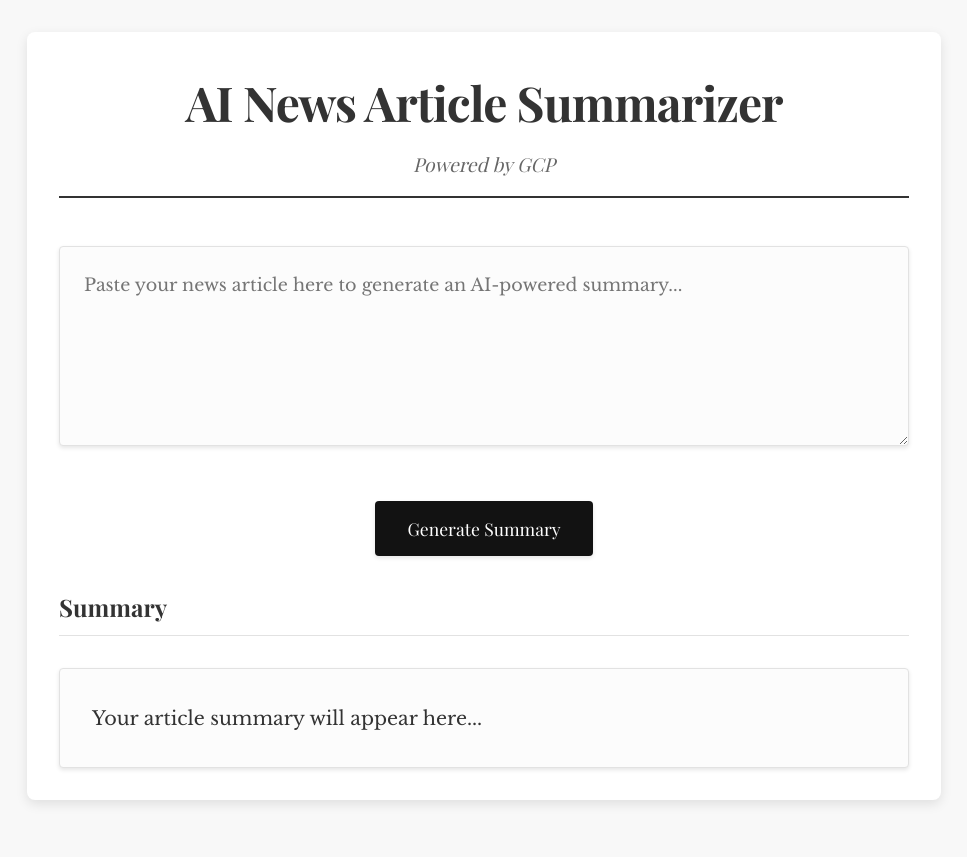
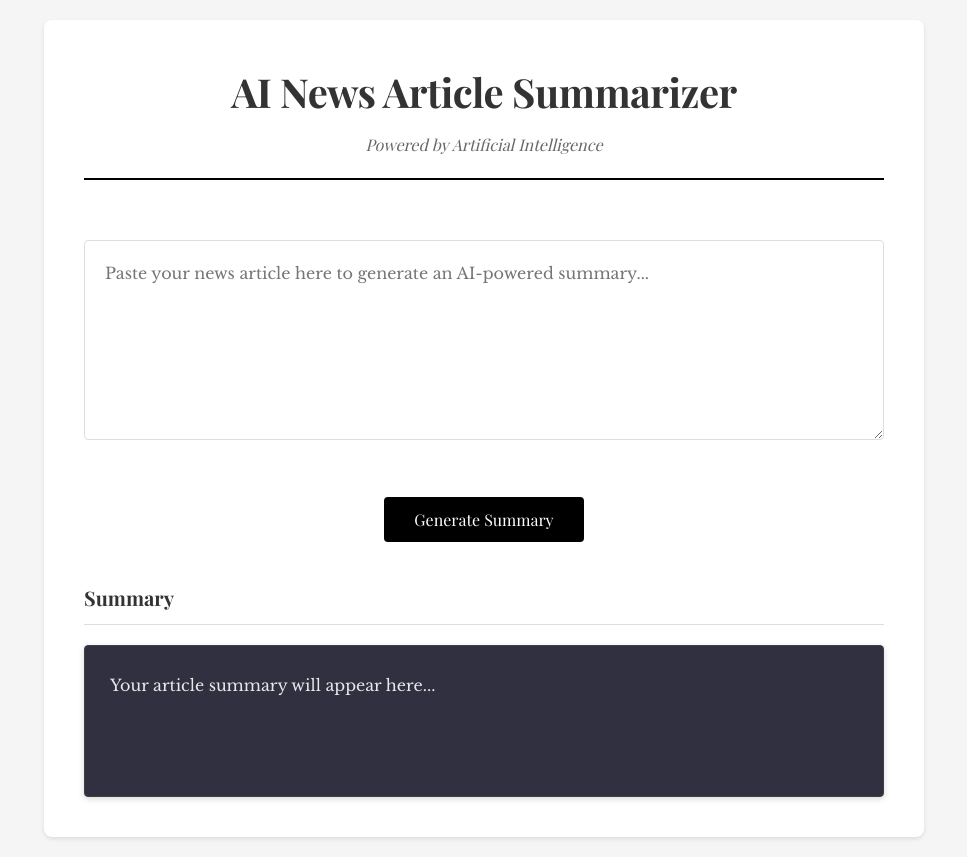
Before and after one commit to aknlite48/Online-News-Summarizer, a Flask app: page / in a window 1280 px wide. Shown: the whole page, without its empty margins (156-1123 px from the left). Before the commit the page ends 804 px from the top, so only its background shows below. Run offline with Flask 3, Linux system fonts and the light colour scheme.

Commit message:
NY style improved with grey summary box

```diff
--- a/templates/index.html
+++ b/templates/index.html
@@ -11,170 +11,165 @@
             --font-body: 'Libre Baskerville', Georgia, serif;
             --color-text: #333333;
             --color-background: #ffffff;
-            --color-accent: #666666;
             --color-border: #e2e2e2;
-            --color-button: #121212;
-            --color-button-hover: #333333;
-            --box-shadow: 0 2px 4px rgba(0, 0, 0, 0.1);
+            --summary-bg: #303040;
+            --summary-text: #e8e8e8;
+            --summary-border: #404040;
         }
 
         body {
             font-family: var(--font-body);
-            background: #f8f8f8;
+            background: #f5f5f5;
             margin: 0;
-            padding: 0;
+            padding: 20px;
             min-height: 100vh;
             color: var(--color-text);
             line-height: 1.6;
         }
 
         .container {
-            max-width: 850px;
-            margin: 2rem auto;
-            padding: 2rem;
-            background: var(--color-background);
-            box-shadow: 0 4px 12px rgba(0, 0, 0, 0.1);
+            max-width: 800px;
+            margin: 0 auto;
+            background: white;
+            padding: 40px;
             border-radius: 8px;
+            box-shadow: 0 2px 4px rgba(0, 0, 0, 0.1);
         }
 
         .header {
             text-align: center;
-            border-bottom: 2px solid var(--color-text);
-            margin-bottom: 2rem;
-            padding-bottom: 1rem;
+            margin-bottom: 40px;
+            padding-bottom: 20px;
+            border-bottom: 2px solid #000;
         }
 
         h1 {
             font-family: var(--font-serif);
-            font-size: 3rem;
-            font-weight: 700;
+            font-size: 2.5rem;
             margin: 0;
-            letter-spacing: -0.02em;
-            color: var(--color-text);
+            letter-spacing: -0.5px;
         }
 
         .subtitle {
             font-family: var(--font-serif);
             font-style: italic;
-            color: var(--color-accent);
-            font-size: 1.2rem;
-            margin-top: 0.5rem;
+            color: #666;
+            margin-top: 8px;
         }
 
         textarea {
             width: 100%;
-            padding: 1.5rem;
-            border: 1px solid var(--color-border);
+            height: 200px;
+            padding: 20px;
+            border: 1px solid #ddd;
             border-radius: 4px;
+            font-family: var(--font-body);
+            font-size: 16px;
+            line-height: 1.6;
+            margin: 20px 0;
+            box-sizing: border-box;
             resize: vertical;
-            font-family: var(--font-body);
-            font-size: 1.1rem;
-            line-height: 1.6;
-            margin: 1rem 0;
-            box-sizing: border-box;
-            min-height: 200px;
-            box-shadow: var(--box-shadow);
-            background: #fcfcfc;
         }
 
         textarea:focus {
             outline: none;
-            border-color: var(--color-text);
-            box-shadow: 0 0 0 2px rgba(51, 51, 51, 0.1);
+            border-color: #000;
+            box-shadow: 0 0 0 2px rgba(0, 0, 0, 0.1);
         }
 
         button {
-            background: var(--color-button);
+            background: #000;
             color: white;
             border: none;
-            padding: 1rem 2rem;
+            padding: 12px 24px;
             font-family: var(--font-serif);
-            font-size: 1.1rem;
+            font-size: 16px;
             cursor: pointer;
-            transition: all 0.3s ease;
             display: block;
-            margin: 2rem auto;
+            margin: 30px auto;
             min-width: 200px;
-            box-shadow: var(--box-shadow);
             border-radius: 4px;
+            transition: background-color 0.3s;
         }
 
         button:hover {
-            background: var(--color-button-hover);
-            transform: translateY(-1px);
-            box-shadow: 0 6px 12px rgba(0, 0, 0, 0.1);
-        }
-
-        #summaryOutput {
-            font-family: var(--font-body);
-            font-size: 1.2rem;
-            line-height: 1.8;
-            margin-top: 2rem;
-            padding: 2rem;
-            border: 1px solid var(--color-border);
-            border-radius: 4px;
-            color: var(--color-text);
-            background: #fcfcfc;
-            box-shadow: var(--box-shadow);
-            white-space: pre-wrap;
-            word-wrap: break-word;
-            overflow-wrap: break-word;
-            max-width: 100%;
-            box-sizing: border-box;
+            background: #333;
         }
 
         .section-title {
             font-family: var(--font-serif);
-            font-size: 1.5rem;
-            font-weight: 700;
-            margin: 2rem 0 1rem;
-            color: var(--color-text);
-            padding-bottom: 0.5rem;
-            border-bottom: 1px solid var(--color-border);
+            font-size: 1.25rem;
+            font-weight: bold;
+            margin: 40px 0 20px;
+            padding-bottom: 10px;
+            border-bottom: 1px solid #ddd;
         }
 
-        .error {
-            color: #c41e3a;
-            font-style: italic;
-            padding: 1rem;
-            border-left: 3px solid #c41e3a;
-            background: #fff8f8;
-            margin: 1rem 0;
-            box-shadow: var(--box-shadow);
+        #summaryOutput {
+            background: var(--summary-bg);
+            color: var(--summary-text);
+            padding: 25px;
+            border-radius: 4px;
+            font-size: 16px;
+            line-height: 1.8;
+            margin-top: 20px;
+            box-shadow: 0 2px 6px rgba(0, 0, 0, 0.15);
+            min-height: 100px;
+            white-space: pre-wrap;
+            word-wrap: break-word;
+            border: 1px solid var(--summary-border);
+        }
+
+        #summaryOutput.error {
+            background: var(--summary-bg);
+            color: #ff6b6b;
+            padding: 15px;
+            border-radius: 4px;
+            margin-top: 10px;
+            border-left: 4px solid #ff4444;
+            border-top: 1px solid #ff4444;
+            border-right: 1px solid #ff4444;
+            border-bottom: 1px solid #ff4444;
         }
 
         .typing-indicator {
             display: inline-flex;
             align-items: center;
-            gap: 0.5rem;
-            padding: 0.5rem 1rem;
-            margin-top: 1rem;
+            gap: 8px;
+            padding: 10px;
         }
 
         .typing-dot {
-            width: 0.4rem;
-            height: 0.4rem;
-            background: var(--color-text);
+            width: 8px;
+            height: 8px;
+            background: var(--summary-text);
             border-radius: 50%;
-            animation: typingAnimation 1.4s infinite;
+            animation: typing 1.4s infinite;
         }
 
         .typing-dot:nth-child(2) { animation-delay: 0.2s; }
         .typing-dot:nth-child(3) { animation-delay: 0.4s; }
 
-        @keyframes typingAnimation {
+        @keyframes typing {
             0%, 60%, 100% { transform: translateY(0); }
-            30% { transform: translateY(-4px); }
+            30% { transform: translateY(-6px); }
         }
 
         @media (max-width: 768px) {
+            body {
+                padding: 10px;
+            }
+
             .container {
-                padding: 1rem;
-                margin: 1rem;
+                padding: 20px;
             }
 
             h1 {
                 font-size: 2rem;
+            }
+
+            textarea {
+                height: 150px;
             }
 
             button {
@@ -187,8 +182,9 @@
     <div class="container">
         <div class="header">
             <h1>AI News Article Summarizer</h1>
-            <div class="subtitle">Powered by GCP</div>
+            <div class="subtitle">Powered by Artificial Intelligence</div>
         </div>
+
         <form id="summarizationForm">
             <textarea
                 id="textInput"
@@ -196,6 +192,7 @@
             ></textarea>
             <button type="button" onclick="summarizeText()">Generate Summary</button>
         </form>
+
         <div class="section-title">Summary</div>
         <div id="summaryOutput">Your article summary will appear here...</div>
     </div>
@@ -249,7 +246,6 @@
 
             function type() {
                 if (index < text.length) {
-                    // Add space if the current character is a period followed by a letter
                     if (index > 0 &&
                         text.charAt(index - 1) === '.' &&
                         /[a-zA-Z]/.test(text.charAt(index))) {
```
